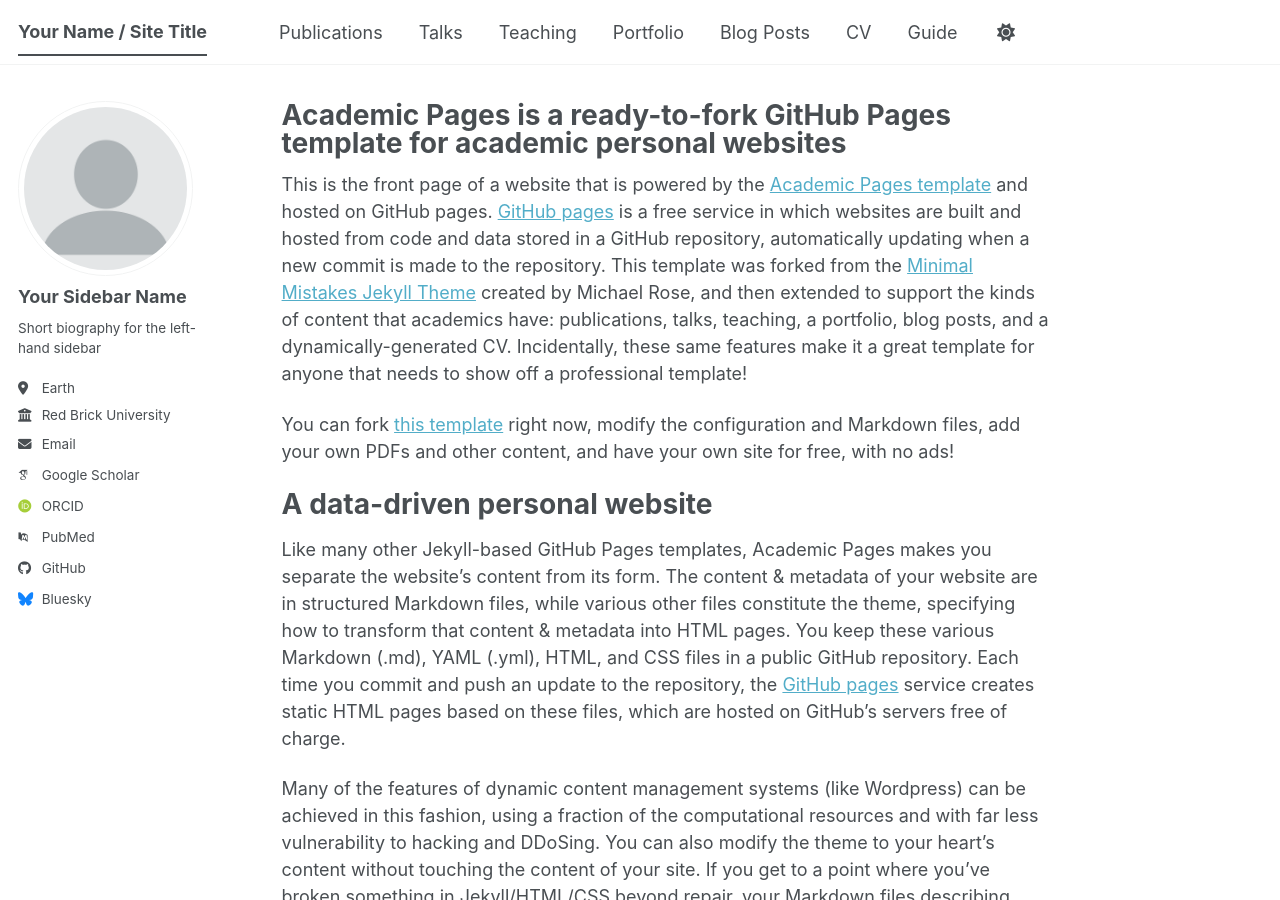
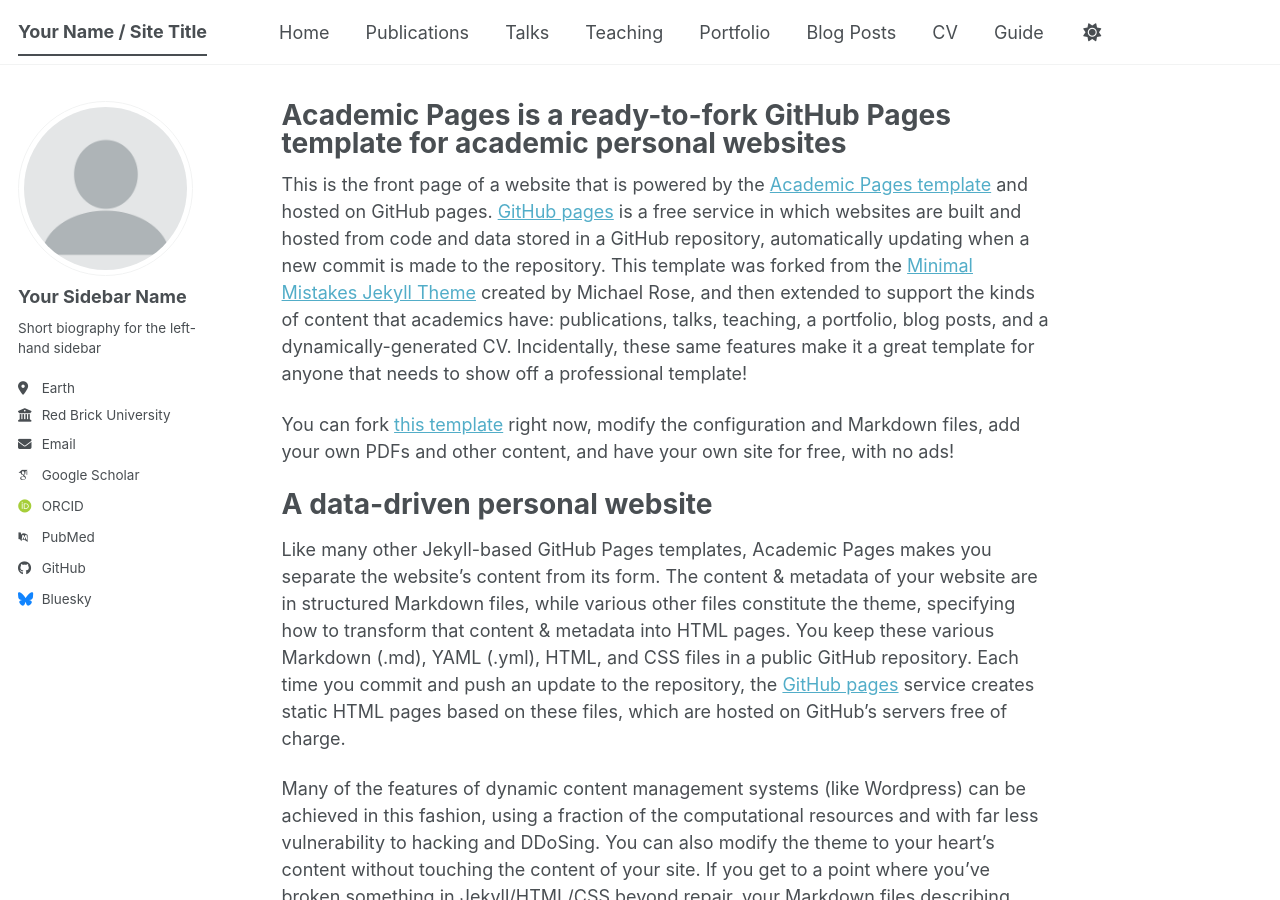
Before and after one commit to jchoi0512/jchoi0512.github.io, a Jekyll site: the page built from _pages/about.md, in a window 1280 px wide and 900 px high. Built offline with Jekyll 4.4.1, drawn with Linux system fonts in a browser that asks for light colours; some web fonts are replaced; a script bundle is joined from its source files by our own code; library files that are not in the unit come from our copies.

Commit message:
Update navigation.yml

```diff
--- a/_data/navigation.yml
+++ b/_data/navigation.yml
@@ -8,6 +8,9 @@
 #      Markdown formatted page while the second is generated using JSON.
 
 main:
+  - title: "Home"
+    url: /Home/
+
   - title: "Publications"
     url: /publications/
 
```
